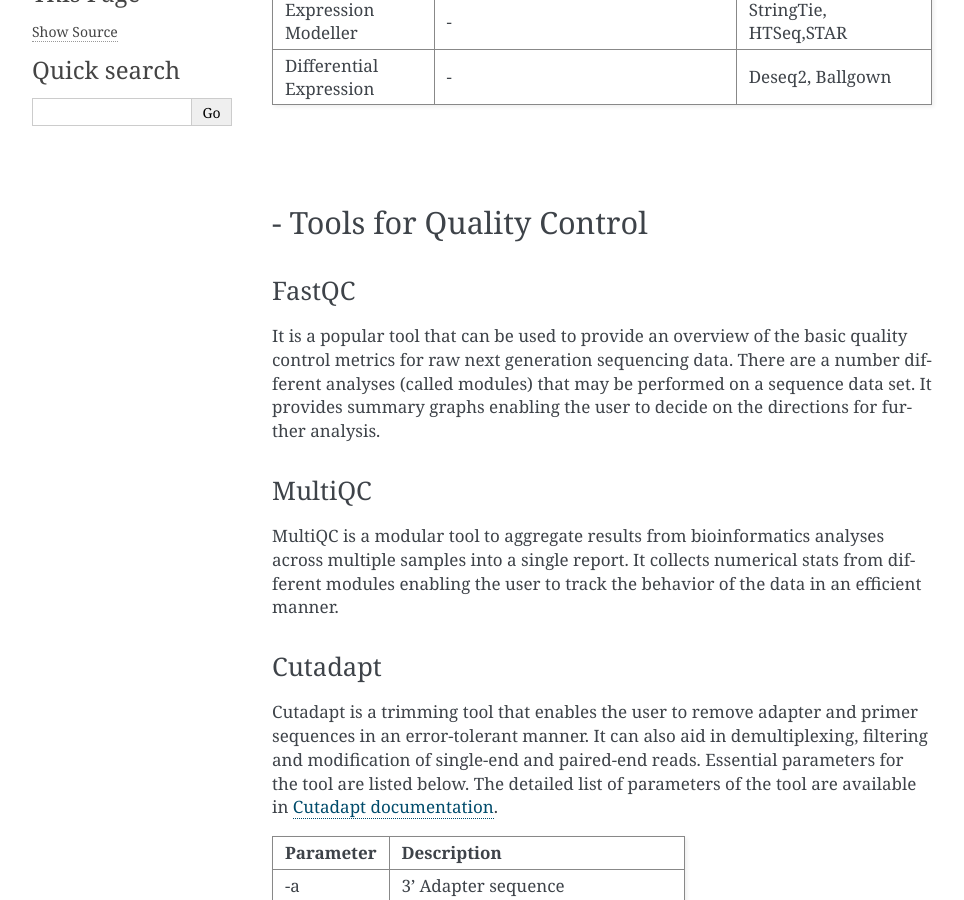
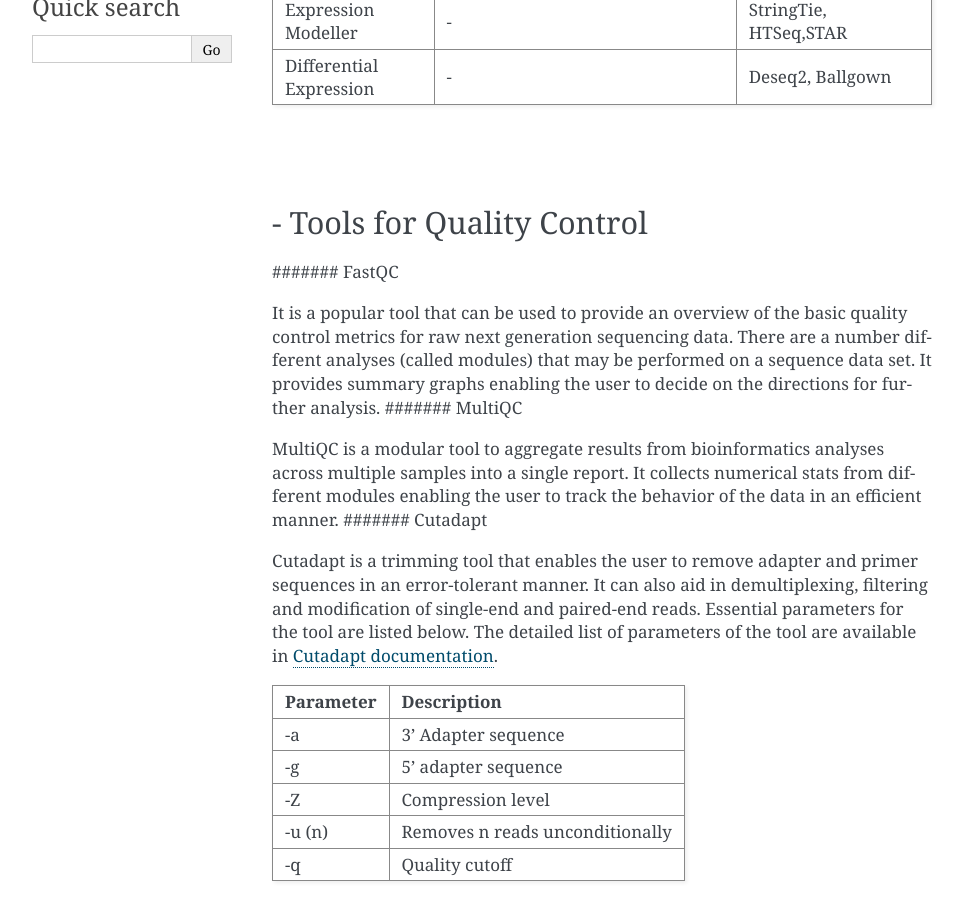
Before and after one commit to anjanaanilkumar1289/iCOMIC_doc, a Sphinx documentation site: the page built from docs/walkthrough.md, in a window 1280 px wide and 900 px high, scrolled down 801 px. Shown: the whole window, without its empty margins (148-1112 px from the left). Built offline with Sphinx 7.4.7, drawn with Linux system fonts in a browser that asks for light colours; some of the changed text lies outside the part shown.

```diff
--- a/docs/walkthrough.md
+++ b/docs/walkthrough.md
@@ -32,13 +32,13 @@ Table shows the tools incorporated in iCOMIC
 
 
 #### - Tools for Quality Control
-###### FastQC
+####### FastQC
 
 It is a popular tool that can be used to provide an overview of the basic quality control metrics for raw next generation sequencing data. There are a number different analyses (called modules) that may be performed on a sequence data set. It provides summary graphs enabling the user to decide on the directions for further analysis.
-###### MultiQC
+####### MultiQC
 
 MultiQC is a modular tool to aggregate results from bioinformatics analyses across multiple samples into a single report. It collects numerical stats from different modules enabling the user to track the behavior of the data in an efficient manner.
-###### Cutadapt
+####### Cutadapt
 
 Cutadapt is a trimming tool that enables the user to remove adapter and primer sequences in an error-tolerant manner. It can also aid in demultiplexing, filtering and modification of single-end and paired-end reads. Essential parameters for the tool are listed below. The detailed list of parameters of the tool are available in [Cutadapt documentation](https://cutadapt.readthedocs.io/en/stable/guide.html#adapter-types).
 
```
